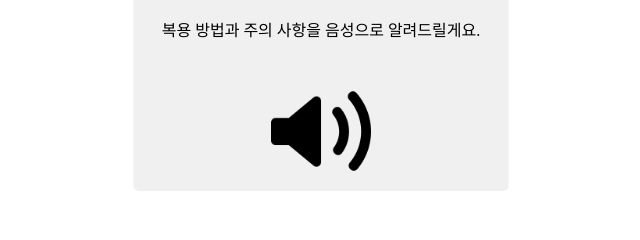
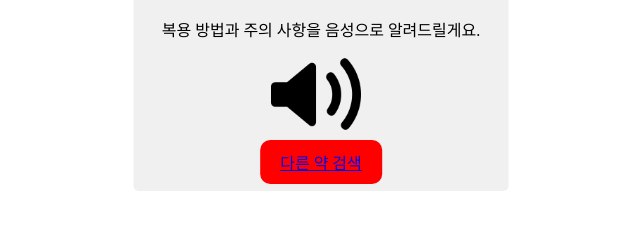
Before and after one commit to knu-on-plus/Dr.Yak, a Python web app: template flask/templates/result.html in a window 1280 px wide. Shown: the part 413-653 px from the top of the page, without its empty margins (319-959 px from the left). Run offline with Jinja, Linux system fonts and the light colour scheme; the template is opened without the code that fills it, so the values that code supplies are empty.

Commit message:
integration

```diff
--- a/flask/static/result.css
+++ b/flask/static/result.css
@@ -71,7 +71,7 @@
       /* border: solid; */
       width : 100px;
       height : 100px;
-      top: 68%;
+      top: 64%;
       left: 50%;
       transform: translate(-50%, -50%);
  }
@@ -79,3 +79,29 @@
  .result_name{
      font-size: 25px;
  }
+
+
+ #audioPlayer{
+     display: none;
+ }
+
+
+ .return_home{
+  margin-top: 3%;
+  position: absolute;
+  top: 70%;
+  left: 50%;
+  transform: translate(-50%, -50%);
+
+  background-color: red;
+  border: none;
+  border-radius: 10px; /* Adjust the value to increase or decrease the roundness */
+  color: white;
+  padding: 10px 20px; /* Adjust padding for desired button size */
+  text-align: center;
+  text-decoration: none;
+  display: inline-block;
+  font-size: 16px;
+  margin-top: 15px;
+  cursor: pointer;
+ }
--- a/flask/templates/result.html
+++ b/flask/templates/result.html
@@ -22,8 +22,14 @@
       <strong class = "result_name">{{result_name}}</strong>입니다.</div>
     <div class = "desc">복용 방법과 주의 사항을 음성으로 알려드릴게요. </div>
     <div class = "tts_box">
-        <img src="{{ url_for('static', filename='speaker.png') }}" alt="speaker image" class="speaker-img" width = '100' height = '100'>
+        <img src="{{ url_for('static', filename='speaker.png') }}" alt="speaker image" class="speaker-img" width = '90' height = '90'>
     </div>
-
+    <!-- Audio element with autoplay attribute -->
+    <audio id="audioPlayer" controls autoplay>
+      <!-- Replace 'your-audio-file.mp3' with the actual audio file path -->
+      <source src="{{ url_for('static', filename=filename) }}" type="audio/mpeg">
+      Your browser does not support the audio element.
+  </audio>
+  <div class = "return_home"><a href="{{ url_for('go_back') }}">다른 약 검색</a><div>
   </body>
 </html>
```
Also changed, not shown: flask/TTS.py (added, +34 -0 lines), flask/app.py (+35 -9 lines), flask/ocr_prediction.py (added, +38 -0 lines), flask/requirements.txt (added, +208 -0 lines), flask/static/main.css (line endings or trailing spaces), flask/templates/index.html (line endings or trailing spaces), 5 other files.
